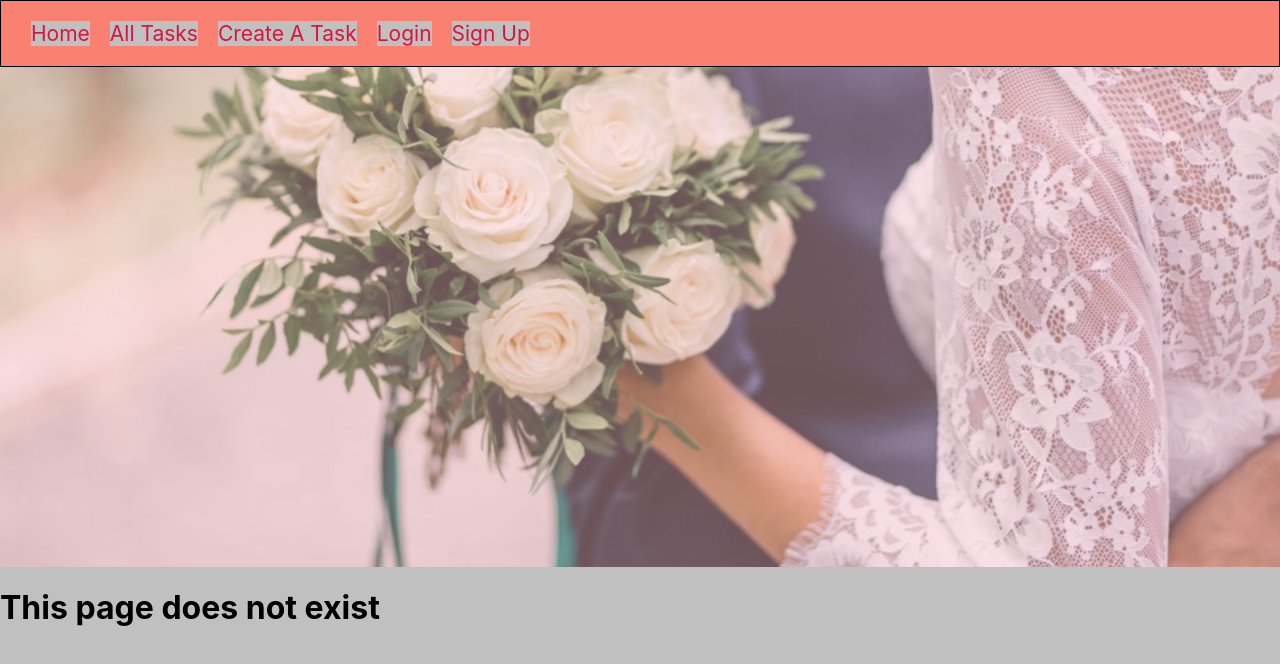
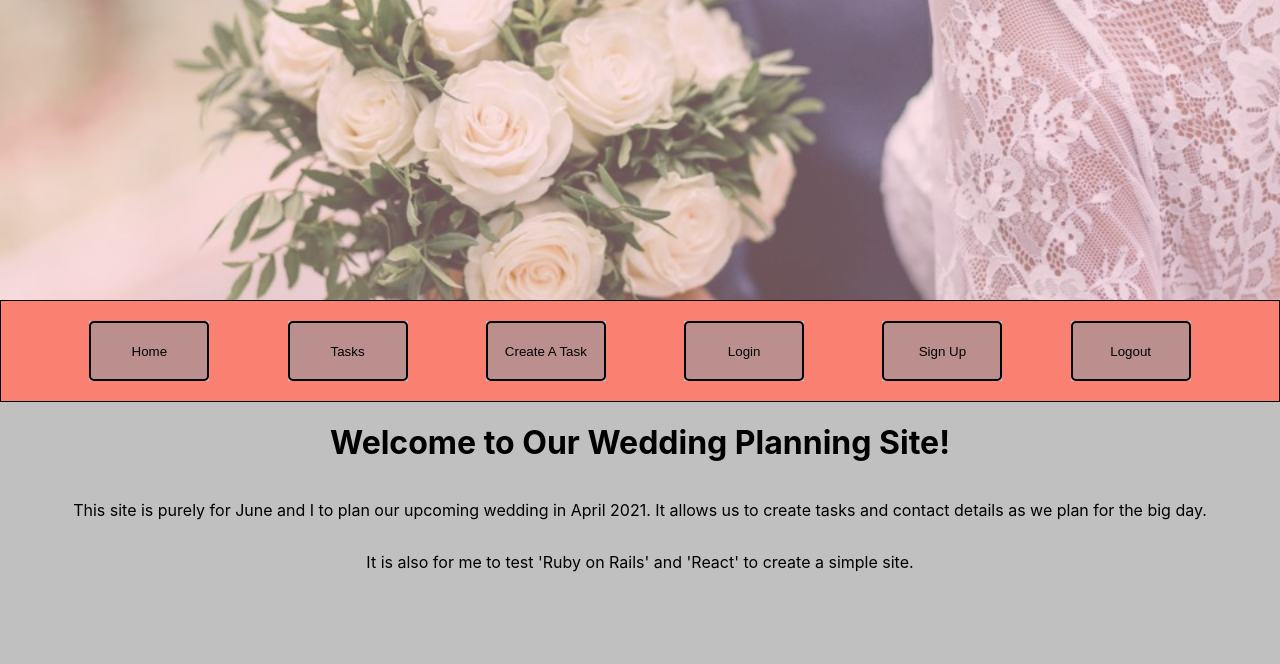
Before and after one commit to DannyField/Our_Big_Day, a React (Create React App) app in the folder frontend_react/wedding-task-app/: page / in a window 1280 px wide. Shown: the top 664 px of the page. Built offline with nearby package versions, Linux system fonts and the light colour scheme.

Commit message:
swappd the header image to the top, feels better

```diff
--- a/frontend_react/wedding-task-app/src/components/App.jsx
+++ b/frontend_react/wedding-task-app/src/components/App.jsx
@@ -16,8 +16,8 @@ class App extends React.Component {
   render() {
     return (
       <>
+        <Header />
         <Nav />
-        <Header />
         <Switch>
           <ProtectedRoute exact path="/tasks/:id/edit" component={EditTask} />
           <ProtectedRoute exact path="/tasks/create" component={CreateTask} />
--- a/frontend_react/wedding-task-app/src/components/Login.jsx
+++ b/frontend_react/wedding-task-app/src/components/Login.jsx
@@ -29,7 +29,7 @@ class Login extends React.Component {
       } else {
         const { jwt } = await response.json();
         localStorage.setItem("token", jwt);
-        this.props.history.push("/secrets");
+        this.props.history.push("/tasks");
       }
     } catch (err) {
       this.setState({
--- a/frontend_react/wedding-task-app/src/components/NoMatch.jsx
+++ b/frontend_react/wedding-task-app/src/components/NoMatch.jsx
@@ -1,8 +1,22 @@
 import React from "react";
+import "../stylesheets/Intro.css";
 
 class NoMatch extends React.Component {
   render() {
-    return <h1>This page does not exist</h1>;
+    return (
+      <div className="Intro">
+        <h1>Welcome to Our Wedding Planning Site!</h1>
+        <p>
+          This site is purely for June and I to plan our upcoming wedding in
+          April 2021. It allows us to create tasks and contact details as we
+          plan for the big day.
+        </p>
+        <p>
+          It is also for me to test 'Ruby on Rails' and 'React' to create a
+          simple site.
+        </p>
+      </div>
+    );
   }
 }
 
--- a/frontend_react/wedding-task-app/src/shared/Nav.jsx
+++ b/frontend_react/wedding-task-app/src/shared/Nav.jsx
@@ -1,19 +1,37 @@
 import React from "react";
-import { Link } from "react-router-dom";
+import { Link, useHistory } from "react-router-dom";
 import "../stylesheets/Nav.css";
 
-class Nav extends React.Component {
-  render() {
-    return (
-      <nav className="nav">
-        <Link to="/">Home</Link>
-        <Link to="/tasks">All Tasks</Link>
-        <Link to="/tasks/create">Create A Task</Link>
-        <Link to="/login">Login</Link>
-        <Link to="/sign-up">Sign Up</Link>
-      </nav>
-    );
-  }
-}
+const Nav = () => {
+  const history = useHistory();
+
+  return (
+    <nav className="nav">
+      <Link to="/">
+        <button className="Button">Home</button>
+      </Link>
+      <Link to="/tasks">
+        <button className="Button">Tasks</button>
+      </Link>
+      <Link to="/tasks/create">
+        <button className="Button">Create A Task</button>
+      </Link>
+      <Link to="/login">
+        <button className="Button">Login</button>
+      </Link>
+      <Link to="/sign-up">
+        <button className="Button">Sign Up</button>
+      </Link>
+      <span
+        onClick={() => {
+          localStorage.removeItem("token");
+          history.pushState("/login");
+        }}
+      >
+        <button className="Button">Logout</button>
+      </span>
+    </nav>
+  );
+};
 
 export default Nav;
--- a/frontend_react/wedding-task-app/src/stylesheets/Header.css
+++ b/frontend_react/wedding-task-app/src/stylesheets/Header.css
@@ -1,5 +1,5 @@
 .Header {
-  height: 500px;
+  height: 300px;
   width: 100vw;
   overflow: hidden;
 }
--- /dev/null
+++ b/frontend_react/wedding-task-app/src/stylesheets/Intro.css
@@ -0,0 +1,12 @@
+.Intro {
+  display: flex;
+  align-self: center;
+  justify-content: center;
+  flex-direction: column;
+  text-align: center;
+}
+
+.Intro p {
+  font-size: 16px;
+  text-align: center;
+}
--- a/frontend_react/wedding-task-app/src/stylesheets/List.css
+++ b/frontend_react/wedding-task-app/src/stylesheets/List.css
@@ -1,7 +1,6 @@
 .List {
   display: flex;
   align-items: center;
-  /* justify-content: center; */
   flex-direction: column;
   margin: 0px;
   padding: 0px;
--- a/frontend_react/wedding-task-app/src/stylesheets/Nav.css
+++ b/frontend_react/wedding-task-app/src/stylesheets/Nav.css
@@ -1,10 +1,25 @@
 .nav {
   background-color: salmon;
-  /* background-color: slateblue; */
 }
 
 .nav a {
   text-decoration-style: none;
-  /* color: black; */
   font-size: 21px;
 }
+
+.Button {
+  border: 2px solid black;
+  border-radius: 5px;
+  width: 120px;
+  height: 60px;
+  background-color: rosybrown;
+}
+
+.nav {
+  display: flex;
+  flex-wrap: nowrap;
+  justify-content: space-evenly;
+}
+
+.nav .item {
+}
```
